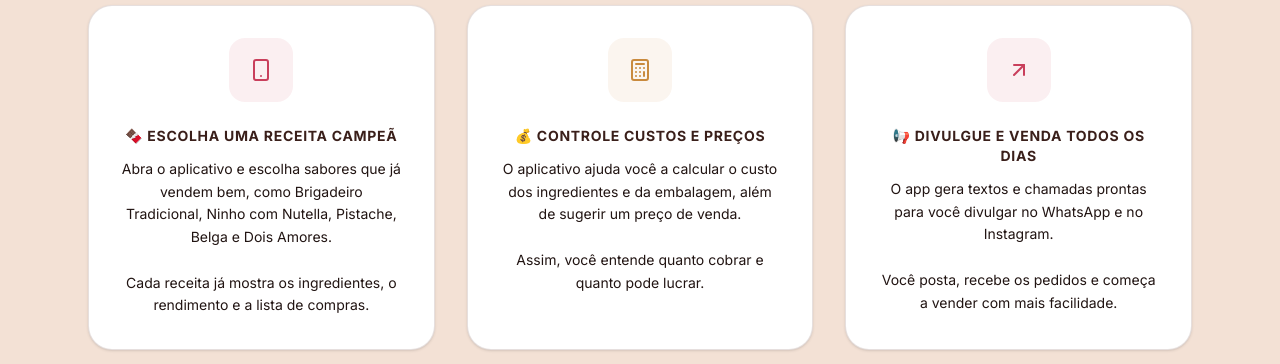
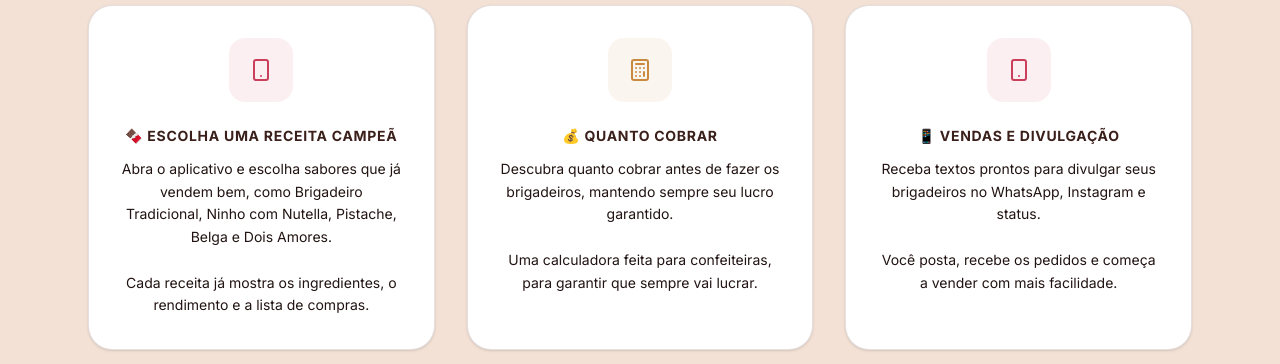
Before and after one commit to AxerCompany/Brigadeiros-Lucrativos, a React (Vite) app: page / in a window 1280 px wide. Shown: the part 1220-1584 px from the top of the page. Built offline with nearby package versions, Linux system fonts and the light colour scheme.

Commit message:
feat: update marketing copy for sales features
Refine descriptions of pricing and marketing tools to better resonate with users, focusing on ease of use and profit assurance.

```diff
--- a/src/App.tsx
+++ b/src/App.tsx
@@ -192,16 +192,16 @@ const HowItWorks = () => (
           },
           {
             step: "02",
-            title: "💰 CONTROLE CUSTOS E PREÇOS",
-            desc: "O aplicativo ajuda você a calcular o custo dos ingredientes e da embalagem, além de sugerir um preço de venda.\n\nAssim, você entende quanto cobrar e quanto pode lucrar.",
+            title: "💰 QUANTO COBRAR",
+            desc: "Descubra quanto cobrar antes de fazer os brigadeiros, mantendo sempre seu lucro garantido.\n\nUma calculadora feita para confeiteiras, para garantir que sempre vai lucrar.",
             icon: Calculator,
             color: "#C98A3D"
           },
           {
             step: "03",
-            title: "📢 DIVULGUE E VENDA TODOS OS DIAS",
-            desc: "O app gera textos e chamadas prontas para você divulgar no WhatsApp e no Instagram.\n\nVocê posta, recebe os pedidos e começa a vender com mais facilidade.",
-            icon: ArrowUpRight,
+            title: "📱 VENDAS E DIVULGAÇÃO",
+            desc: "Receba textos prontos para divulgar seus brigadeiros no WhatsApp, Instagram e status.\n\nVocê posta, recebe os pedidos e começa a vender com mais facilidade.",
+            icon: Smartphone,
             color: "#C93F5C"
           },
         ].map((item, i) => (
@@ -351,27 +351,27 @@ const AppTechnology = () => {
               color: "#C98A3D"
             },
             {
-              title: "💰 CALCULADORAS",
-              desc: "Calcule custo, preço, lucro, caixas, encomendas e metas sem precisar fazer contas no achismo.",
+              title: "💰 QUANTO COBRAR",
+              desc: "Descubra quanto cobrar antes de fazer os brigadeiros, mantendo sempre seu lucro garantido, uma calculadora feita para confeiteiras, para garantir que sempre vai lucrar.",
               icon: Calculator,
-              color: "#C93F5C"
-            },
-            {
-              title: "🛒 LISTA DE COMPRAS",
-              desc: "Saiba exatamente o que comprar e em quais quantidades para produzir sem desperdício.",
-              icon: ShoppingBag,
-              color: "#C98A3D"
-            },
-            {
-              title: "🎁 KITS E CAIXAS",
-              desc: "Veja formatos prontos para montar kits e caixas que aumentam o valor de cada pedido.",
-              icon: Gift,
               color: "#C93F5C"
             },
             {
               title: "📱 VENDAS E DIVULGAÇÃO",
               desc: "Receba textos prontos para divulgar seus brigadeiros no WhatsApp, Instagram e status.",
               icon: Smartphone,
+              color: "#C98A3D"
+            },
+            {
+              title: "🛒 LISTA DE COMPRAS",
+              desc: "Saiba exatamente o que comprar e em quais quantidades para produzir sem desperdício.",
+              icon: ShoppingBag,
+              color: "#C93F5C"
+            },
+            {
+              title: "🎁 KITS E CAIXAS",
+              desc: "Veja formatos prontos para montar kits e caixas que aumentam o valor de cada pedido.",
+              icon: Gift,
               color: "#C98A3D"
             },
             {
```
